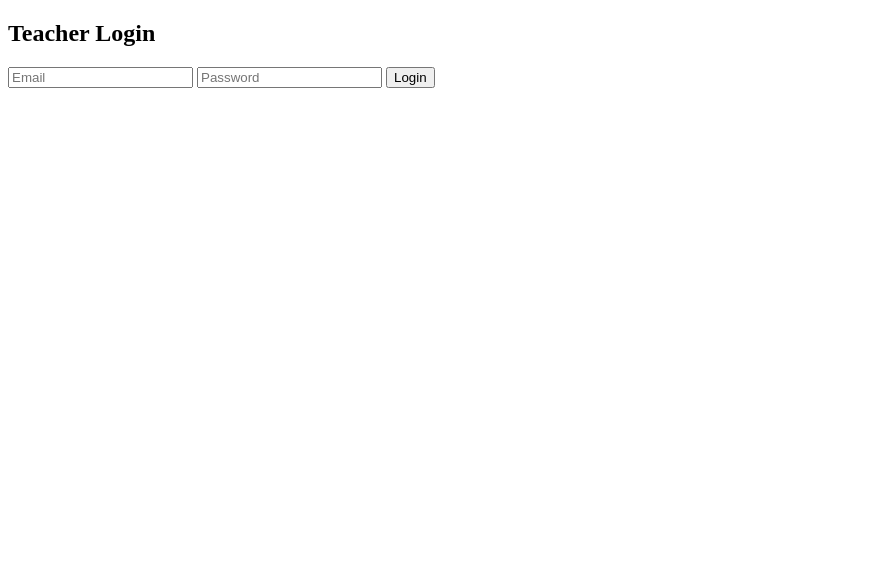
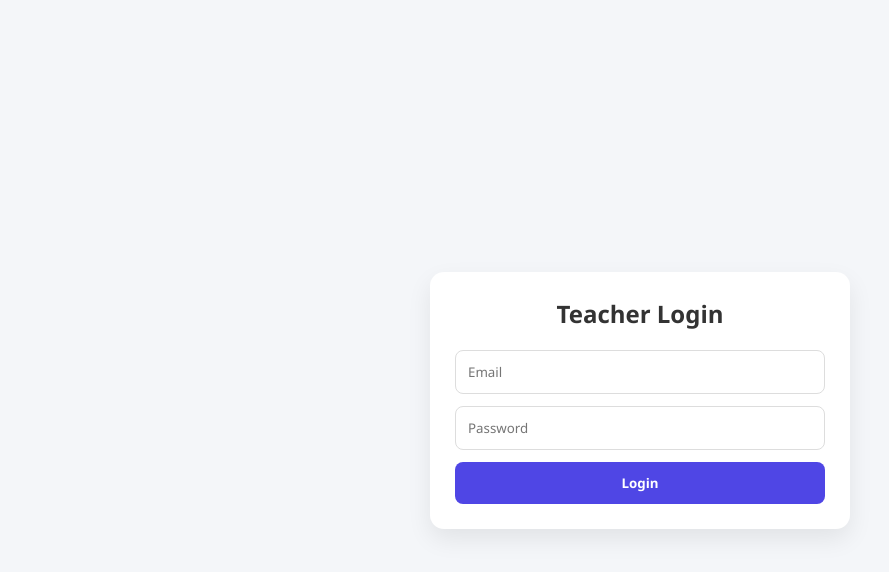
Before and after one commit to GouthamJosh/attendance-app, a website: page public/login.html in a window 1280 px wide. Shown: the whole page, without its empty margins (0-889 px from the left). Drawn offline with Linux system fonts and the light colour scheme.

Commit message:
Update login.html

```diff
--- a/public/login.html
+++ b/public/login.html
@@ -1,10 +1,19 @@
 <!DOCTYPE html>
 <html>
+<head>
+  <title>Teacher Login</title>
+  <link rel="stylesheet" href="style.css">
+</head>
 <body>
-<h2>Teacher Login</h2>
-<input id="email" placeholder="Email">
-<input id="password" type="password" placeholder="Password">
-<button onclick="login()">Login</button>
+
+<div class="card">
+  <h2>Teacher Login</h2>
+
+  <input id="email" placeholder="Email">
+  <input id="password" type="password" placeholder="Password">
+
+  <button onclick="login()">Login</button>
+</div>
 
 <script src="auth.js"></script>
 </body>
```
